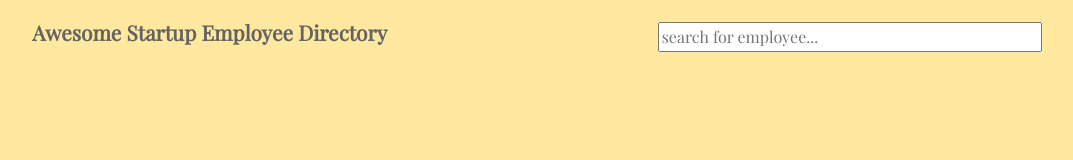
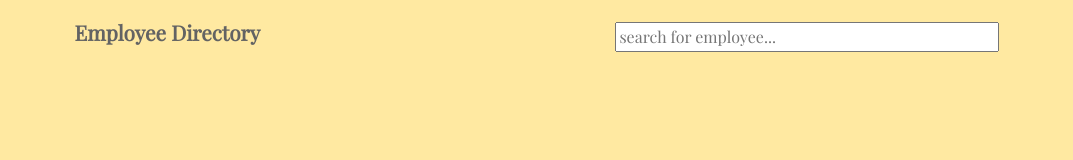
Before and after one commit to agdc101/Ash-Techdegree-8, a plain HTML site: page index.html in a window 1280 px wide. Shown: the whole page, without its empty margins (103-1176 px from the left). Drawn offline with nearby package versions, Linux system fonts and the light colour scheme; no server answers.

Commit message:
design change

```diff
--- a/index.html
+++ b/index.html
@@ -10,7 +10,7 @@
 </head>
 <body>
     <header>
-        <h1>Awesome Startup Employee Directory</h1>
+        <h1>Employee Directory</h1>
         <input id= 'search-bar' type='text' placeholder= 'search for employee...'>
     </header>
     <main>
```
